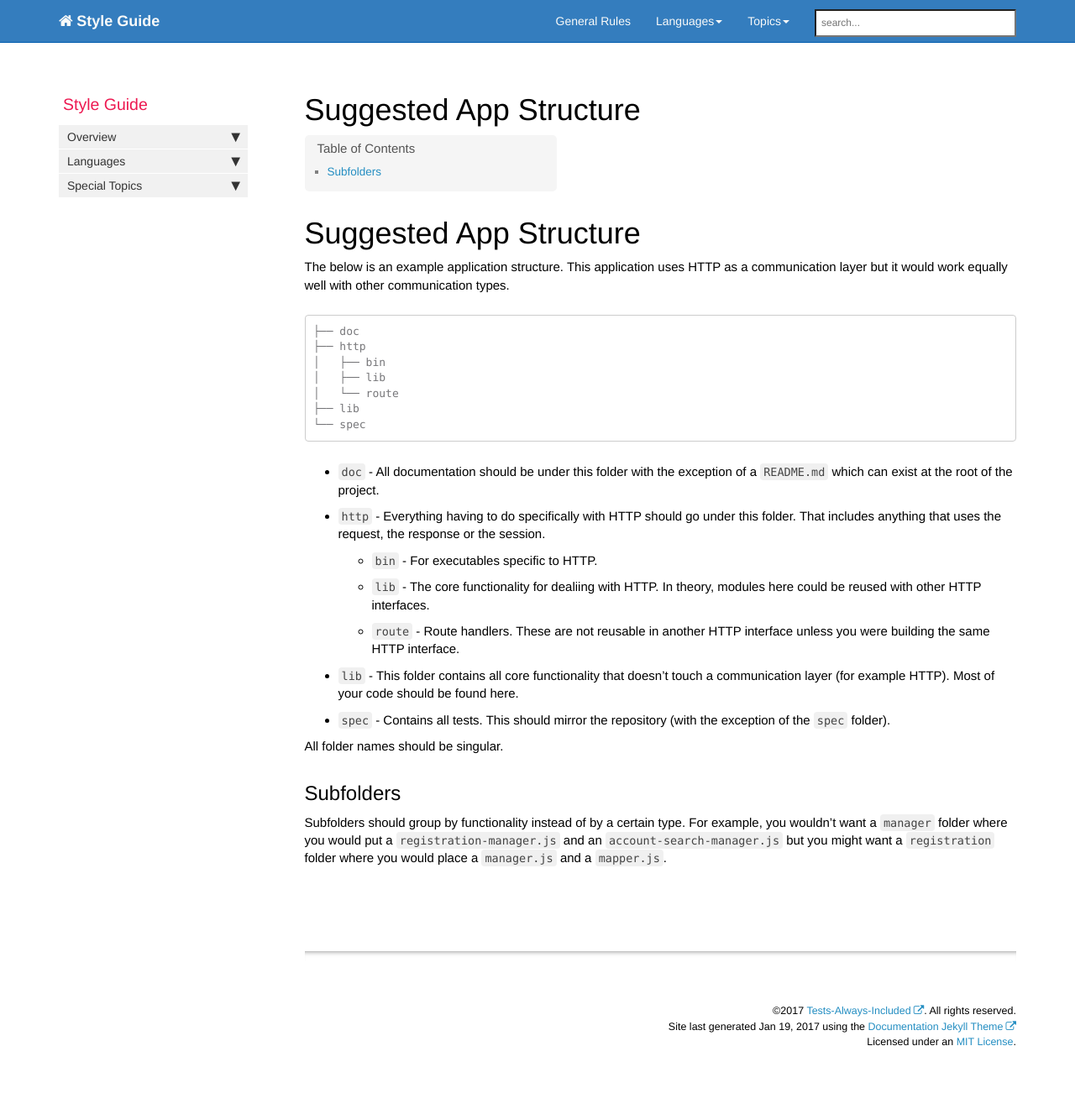
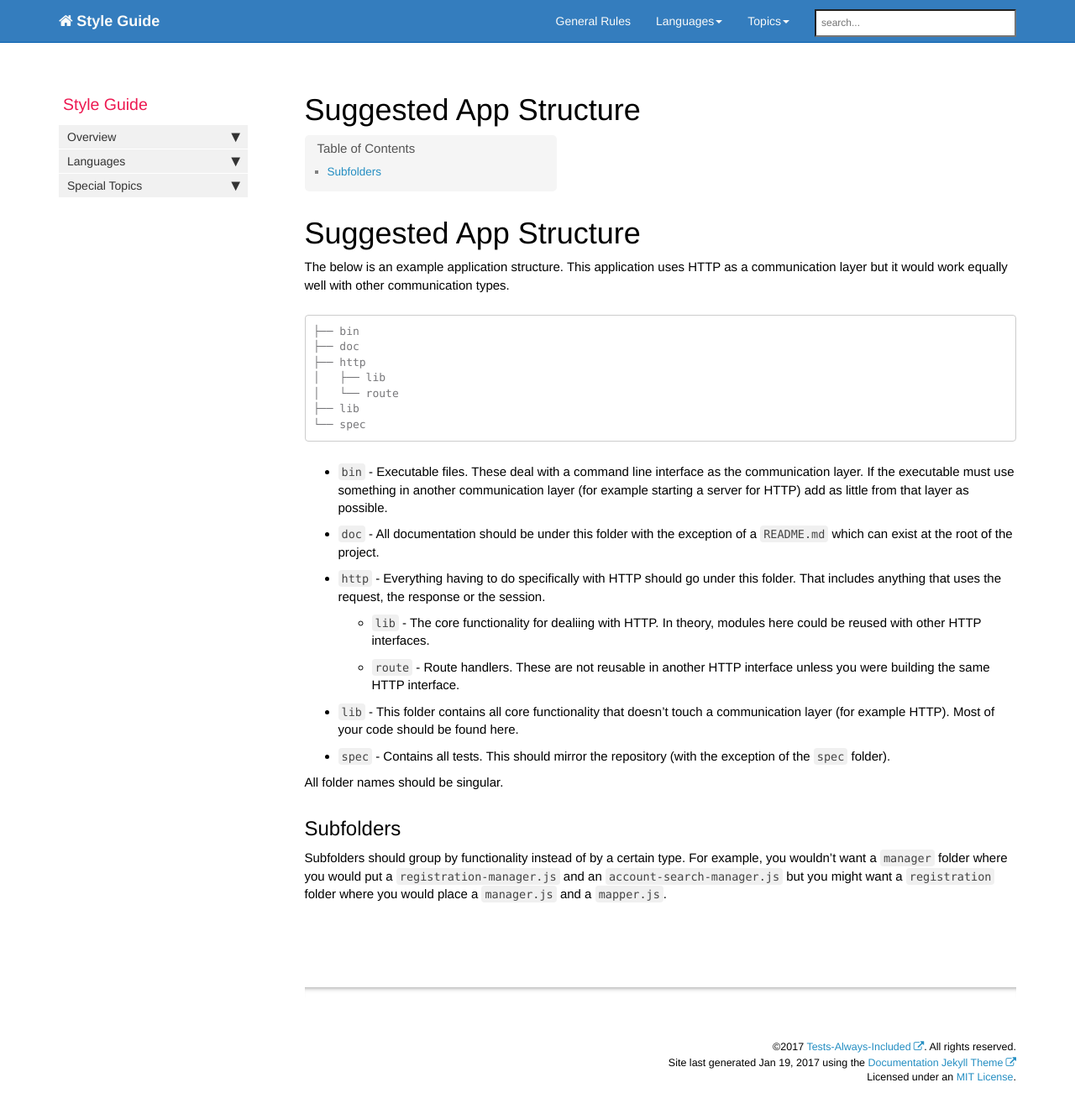
Before and after one commit to tests-always-included/style-guide, a Jekyll site: the page built from lang/js/suggested-app-structure.md, in a window 1280 px wide and 1343 px high. Shown: the top 1327 px of the window at 84% size. Built offline with Jekyll 4.4.1, drawn with Linux system fonts in a browser that asks for light colours; nearby versions of some CDN libraries; our own code applies the rules of GitHub Pages for plain Markdown files; comment, search, counter and statistics services are not loaded.

Commit message:
Changing bin to be a communication layer

```diff
--- a/lang/js/suggested-app-structure.md
+++ b/lang/js/suggested-app-structure.md
@@ -3,17 +3,17 @@ Suggested App Structure
 
 The below is an example application structure. This application uses HTTP as a communication layer but it would work equally well with other communication types.
 
+	├── bin
 	├── doc
 	├── http
-	│   ├── bin
 	│   ├── lib
 	│   └── route
 	├── lib
 	└── spec
 
+* `bin` - Executable files. These deal with a command line interface as the communication layer. If the executable must use something in another communication layer (for example starting a server for HTTP) add as little from that layer as possible.
 * `doc` - All documentation should be under this folder with the exception of a `README.md` which can exist at the root of the project.
 * `http` - Everything having to do specifically with HTTP should go under this folder. That includes anything that uses the request, the response or the session.
-    * `bin` - For executables specific to HTTP.
     * `lib` - The core functionality for dealiing with HTTP. In theory, modules here could be reused with other HTTP interfaces.
     * `route` - Route handlers. These are not reusable in another HTTP interface unless you were building the same HTTP interface.
 * `lib` - This folder contains all core functionality that doesn't touch a communication layer (for example HTTP). Most of your code should be found here.
```
